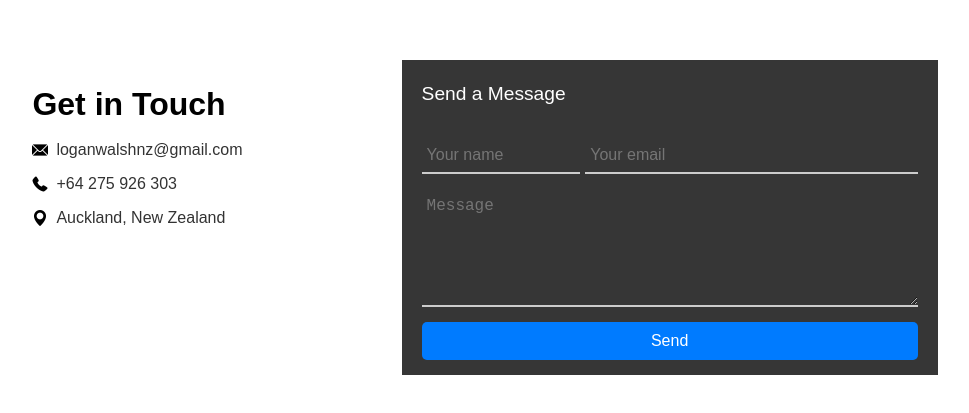
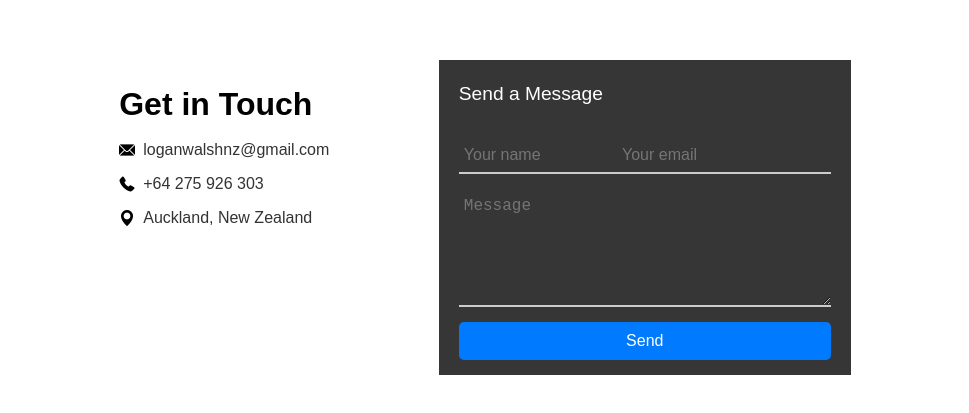
Before and after one commit to iamloganwalsh/iamloganwalsh.github.io, a React (Vite) app in the folder react-ui/: page / in a window 1280 px wide. Shown: the part 2633-3046 px from the top of the page, without its empty margins (165-1134 px from the left). Built offline with nearby package versions, Linux system fonts and the light colour scheme.

Commit message:
Finished React UI Draft

```diff
--- a/react-ui/src/index.css
+++ b/react-ui/src/index.css
@@ -19,7 +19,6 @@ html, body {
 }
 
 section {
-  scroll-margin-top: 12.5rem;
   height: 100vh;
   display: flex;
   justify-content: center;
--- a/react-ui/src/styles/Contact.css
+++ b/react-ui/src/styles/Contact.css
@@ -1,7 +1,7 @@
 #Contact {
     display: flex;
     justify-content: center;
-    gap: 8%;
+    gap: 4%;
     flex-wrap: wrap;
     padding: 50px 20px;
     font-family: 'Arial', sans-serif;
@@ -47,7 +47,7 @@
     background-color: rgb(54,54,54);
     padding: 20px;
     color: white;
-    width: 40%;
+    width: 30%;
 }
 
 .ContactRight p {
@@ -136,9 +136,9 @@
 }
 
 #FormNameEmailName {
-    width: 30%
+    width: 40%
 }
 
 #FormNameEmailEmail {
-    width: 65%
+    width: 55%
 }
```
Also changed, not shown: 1 other file (tests, documents, lock files or other folders).
